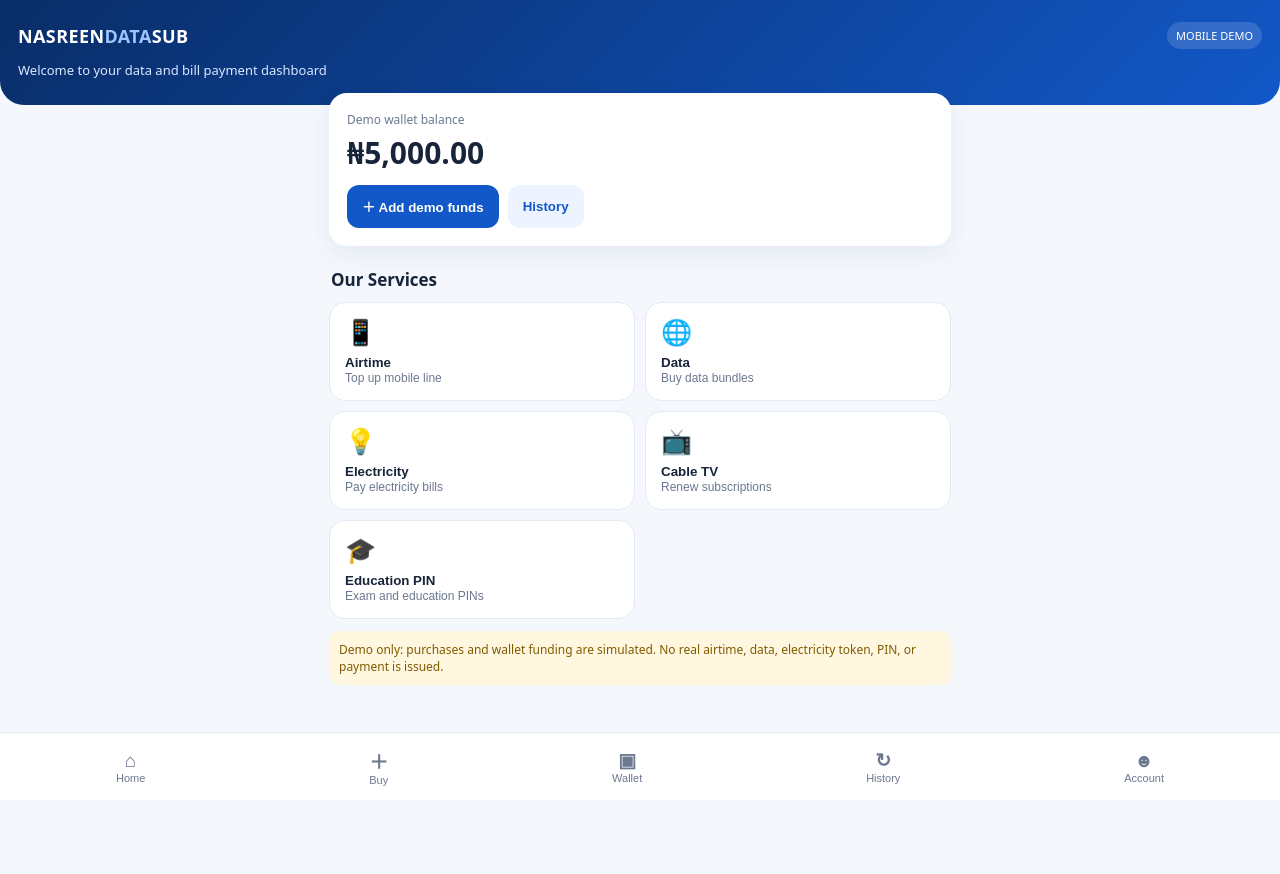
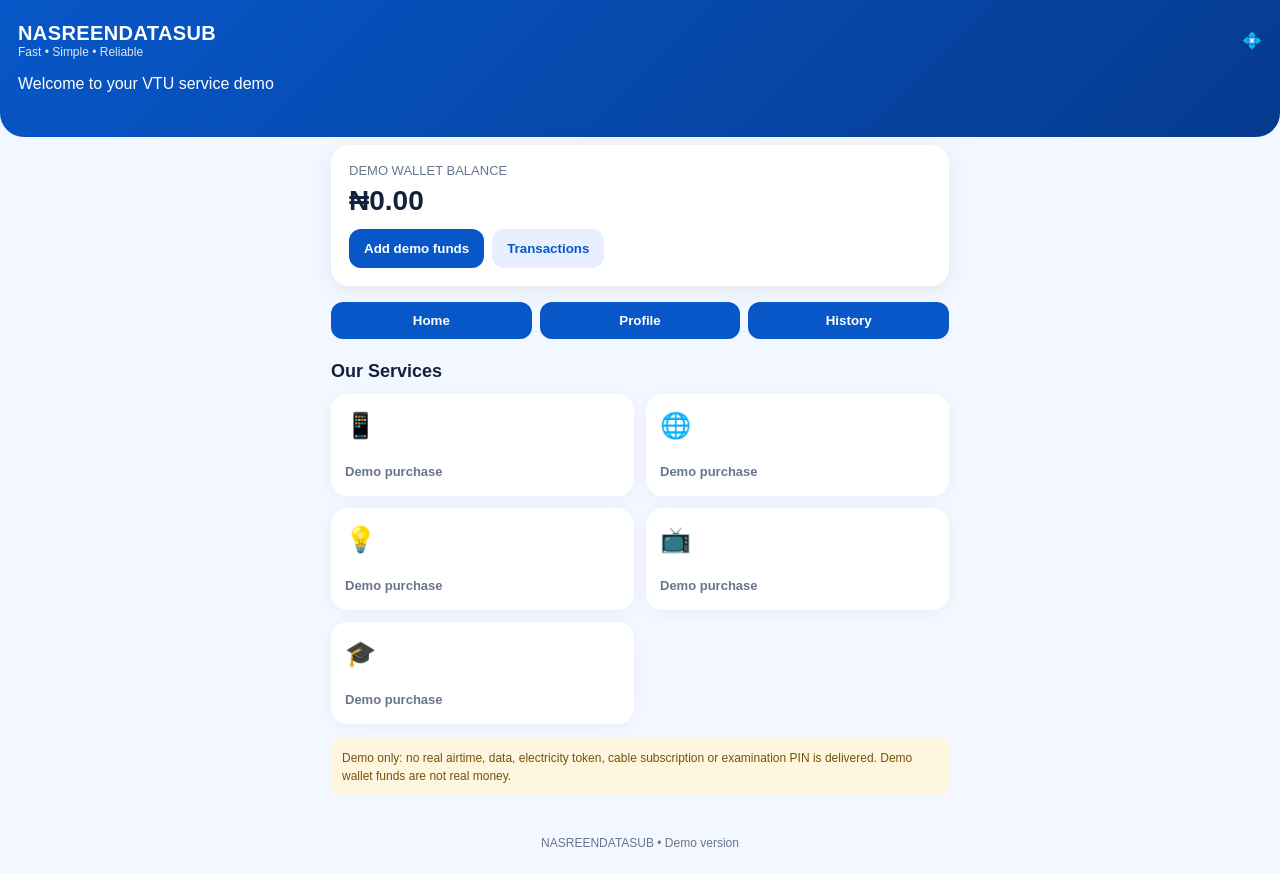
Before and after one commit to NasreenDataSub/nasreendatasub, a plain HTML site: page index.html in a window 1280 px wide. Before the commit the page ends 800 px from the top, so only its background shows below. Drawn offline with Linux system fonts and the light colour scheme.

Commit message:
Add files via upload

```diff
--- a/index.html
+++ b/index.html
@@ -2,74 +2,70 @@
 <html lang="en">
 <head>
 <meta charset="utf-8">
-<meta name="viewport" content="width=device-width, initial-scale=1, viewport-fit=cover">
-<meta name="theme-color" content="#1258c8">
-<link rel="manifest" href="./manifest.webmanifest">
-<link rel="icon" href="./icon-192.png">
+<meta name="viewport" content="width=device-width,initial-scale=1">
+<meta name="theme-color" content="#0757c8">
+<meta name="description" content="NASREENDATASUB VTU demo app">
+<link rel="manifest" href="manifest.webmanifest">
 <title>NASREENDATASUB</title>
 <style>
-:root{--blue:#1258c8;--navy:#092d68;--pale:#edf4ff;--ink:#17243a;--muted:#6c7890;--line:#e4eaf3}
-*{box-sizing:border-box}body{margin:0;background:#f4f7fc;color:var(--ink);font:15px system-ui,-apple-system,Segoe UI,Roboto,sans-serif}
-header{background:linear-gradient(135deg,var(--navy),var(--blue));color:white;padding:22px 18px 26px;border-radius:0 0 24px 24px}
-.top{display:flex;align-items:center;justify-content:space-between;gap:10px}.brand{font-weight:850;letter-spacing:.4px;font-size:18px}.tag{font-size:11px;background:#ffffff24;padding:6px 9px;border-radius:20px}
-main{max-width:650px;margin:auto;padding:0 14px 100px}.balance{margin-top:-12px;background:white;border-radius:18px;padding:18px;box-shadow:0 8px 24px #183d7112}
-.small{color:var(--muted);font-size:12px}.amount{font-size:30px;font-weight:800;margin:4px 0 12px}.actions{display:flex;gap:9px}.btn{border:0;border-radius:12px;padding:12px 15px;font-weight:700;background:var(--blue);color:white;cursor:pointer}.btn.light{background:var(--pale);color:var(--blue)}.btn.full{width:100%;margin-top:12px}
-h2{font-size:17px;margin:22px 2px 11px}.grid{display:grid;grid-template-columns:repeat(2,1fr);gap:10px}.service{background:white;border:1px solid var(--line);border-radius:16px;padding:15px;text-align:left;cursor:pointer;color:var(--ink)}.emoji{font-size:25px}.service b{display:block;margin-top:8px}.service span:last-child{font-size:12px;color:var(--muted)}
-.panel{background:white;border:1px solid var(--line);border-radius:16px;padding:15px;margin-top:12px}.field{display:block;margin:10px 0}.field span{display:block;font-size:12px;color:var(--muted);margin-bottom:5px}input,select{width:100%;padding:13px;border:1px solid #d8e1ef;border-radius:11px;background:#fff;font:inherit;color:var(--ink)}.notice{font-size:12px;color:#805b00;background:#fff7df;padding:10px;border-radius:10px;margin-top:12px}
-.tx{display:flex;justify-content:space-between;gap:12px;padding:11px 0;border-bottom:1px solid var(--line)}.tx:last-child{border:0}.positive{color:#16824b}.negative{color:#b34b37}
-nav{position:fixed;bottom:0;left:0;right:0;background:#fff;border-top:1px solid var(--line);display:flex;justify-content:space-around;padding:9px 4px calc(9px + env(safe-area-inset-bottom));z-index:4}nav button{border:0;background:none;color:var(--muted);font-size:11px;padding:5px;cursor:pointer}nav b{display:block;font-size:19px}
-.view{display:none}.view.active{display:block}.hidden{display:none!important}
-footer{text-align:center;color:var(--muted);font-size:11px;margin:24px 0}
+:root{--blue:#0757c8;--deep:#063b8f;--bg:#f3f7ff;--ink:#14213d;--muted:#68758d}
+*{box-sizing:border-box}body{margin:0;font-family:Arial,sans-serif;background:var(--bg);color:var(--ink)}
+header{background:linear-gradient(135deg,var(--blue),var(--deep));color:white;padding:22px 18px 28px;border-radius:0 0 24px 24px}
+.top{display:flex;justify-content:space-between;align-items:center}.brand{font-size:20px;font-weight:800;letter-spacing:.4px}.tag{font-size:12px;opacity:.85}
+main{max-width:650px;margin:auto;padding:16px}.balance{background:white;border-radius:18px;padding:18px;margin-top:-8px;box-shadow:0 5px 20px #183b7514}
+.small{font-size:13px;color:var(--muted)}.amount{font-size:28px;font-weight:800;margin:7px 0 12px}
+button{border:0;border-radius:12px;padding:12px 15px;background:var(--blue);color:white;font-weight:700;cursor:pointer}
+button.secondary{background:#e8f0ff;color:var(--blue)}button:disabled{opacity:.5}
+h2{font-size:18px;margin:22px 0 12px}.grid{display:grid;grid-template-columns:repeat(2,1fr);gap:12px}
+.service{background:white;border-radius:16px;padding:17px 14px;text-align:left;box-shadow:0 3px 14px #183b750c}
+.service b{display:block;margin-top:9px}.emoji{font-size:25px}
+.panel{background:white;border-radius:16px;padding:16px;margin-top:14px}
+input{width:100%;padding:13px;border:1px solid #d6deed;border-radius:10px;margin:7px 0 12px;font:inherit}
+.row{display:flex;gap:8px;flex-wrap:wrap;align-items:center}.hidden{display:none}
+.item{padding:11px 0;border-bottom:1px solid #edf0f5;font-size:14px}
+nav{display:flex;gap:8px;margin:16px 0}nav button{flex:1;padding:11px 5px}
+.notice{background:#fff6df;color:#76520b;padding:11px;border-radius:10px;font-size:12px;line-height:1.5;margin-top:14px}
+footer{text-align:center;color:var(--muted);font-size:12px;padding:24px}
 </style>
 </head>
 <body>
-<header><div class="top"><div class="brand">NASREEN<span style="color:#9dc5ff">DATA</span>SUB</div><div class="tag">MOBILE DEMO</div></div><p style="margin:12px 0 0;color:#dbe8ff;font-size:13px">Welcome to your data and bill payment dashboard</p></header>
+<header><div class="top"><div><div class="brand">NASREENDATASUB</div><div class="tag">Fast • Simple • Reliable</div></div><div>💠</div></div><p>Welcome to your VTU service demo</p></header>
 <main>
-<section id="home" class="view active">
-<div class="balance"><div class="small">Demo wallet balance</div><div class="amount" id="balance">₦5,000.00</div><div class="actions"><button class="btn" onclick="show('fund')">＋ Add demo funds</button><button class="btn light" onclick="show('history')">History</button></div></div>
-<h2>Our Services</h2>
-<div class="grid">
-<button class="service" onclick="service('Airtime')"><span class="emoji">📱</span><b>Airtime</b><span>Top up mobile line</span></button>
-<button class="service" onclick="service('Data')"><span class="emoji">🌐</span><b>Data</b><span>Buy data bundles</span></button>
-<button class="service" onclick="service('Electricity')"><span class="emoji">💡</span><b>Electricity</b><span>Pay electricity bills</span></button>
-<button class="service" onclick="service('Cable TV')"><span class="emoji">📺</span><b>Cable TV</b><span>Renew subscriptions</span></button>
-<button class="service" onclick="service('Education PIN')"><span class="emoji">🎓</span><b>Education PIN</b><span>Exam and education PINs</span></button>
+<section class="balance"><div class="small">DEMO WALLET BALANCE</div><div class="amount" id="balance">₦0.00</div><div class="row"><button onclick="demoFund()">Add demo funds</button><button class="secondary" onclick="showPage('transactions')">Transactions</button></div></section>
+<nav><button onclick="showPage('home')">Home</button><button onclick="showPage('profile')">Profile</button><button onclick="showPage('transactions')">History</button></nav>
+<section id="home">
+<h2>Our Services</h2><div class="grid">
+<button class="service" onclick="buy('Airtime')"><span class="emoji">📱</span><b>Airtime</b><span class="small">Demo purchase</span></button>
+<button class="service" onclick="buy('Data')"><span class="emoji">🌐</span><b>Data</b><span class="small">Demo purchase</span></button>
+<button class="service" onclick="buy('Electricity')"><span class="emoji">💡</span><b>Electricity</b><span class="small">Demo purchase</span></button>
+<button class="service" onclick="buy('Cable TV')"><span class="emoji">📺</span><b>Cable TV</b><span class="small">Demo purchase</span></button>
+<button class="service" onclick="buy('Education PIN')"><span class="emoji">🎓</span><b>Education PIN</b><span class="small">Demo purchase</span></button>
 </div>
-<div class="notice">Demo only: purchases and wallet funding are simulated. No real airtime, data, electricity token, PIN, or payment is issued.</div>
+<div class="notice">Demo only: no real airtime, data, electricity token, cable subscription or examination PIN is delivered. Demo wallet funds are not real money.</div>
 </section>
-<section id="fund" class="view">
-<h2>Add demo funds</h2><div class="panel"><label class="field"><span>Amount (₦)</span><input id="fundAmount" type="number" min="100" placeholder="e.g. 2000"></label><button class="btn full" onclick="fund()">Add to demo wallet</button><p class="small">This only changes the sample balance stored on this phone. It does not collect money.</p></div>
-</section>
-<section id="buy" class="view">
-<h2 id="buyTitle">Make a purchase</h2><div class="panel">
-<label class="field"><span>Service</span><select id="kind"><option>Airtime</option><option>Data</option><option>Electricity</option><option>Cable TV</option><option>Education PIN</option></select></label>
-<label class="field"><span>Phone number / Smartcard / Meter / Customer reference</span><input id="recipient" inputmode="numeric" placeholder="Enter reference"></label>
-<label class="field"><span>Network / Provider (demo)</span><select id="provider"><option>MTN</option><option>Airtel</option><option>Glo</option><option>9mobile</option><option>IKEJA Electric</option><option>Abuja Electric</option><option>DStv</option><option>GOtv</option><option>Startimes</option><option>WAEC</option><option>JAMB</option></select></label>
-<label class="field"><span>Amount (₦)</span><input id="buyAmount" type="number" min="50" placeholder="Enter amount"></label>
-<button class="btn full" onclick="purchase()">Continue (demo)</button></div>
-<div class="notice">Demo transaction only. Do not enter sensitive personal or payment details.</div>
-</section>
-<section id="history" class="view"><h2>Transaction history</h2><div class="panel" id="transactions"><p class="small">No transactions yet.</p></div></section>
-<section id="profile" class="view"><h2>Account</h2><div class="panel"><b>NASREENDATASUB</b><p class="small">Mobile demo account</p><p>Language: English</p><p>Theme: Blue &amp; White</p><button class="btn light" onclick="resetDemo()">Reset demo data</button></div><div class="notice">This is a prototype, not a live VTU business. Live services require a verified provider, secure backend, and approved payment integration.</div></section>
-</main>
-<nav><button onclick="show('home')"><b>⌂</b>Home</button><button onclick="show('buy')"><b>＋</b>Buy</button><button onclick="show('fund')"><b>▣</b>Wallet</button><button onclick="show('history')"><b>↻</b>History</button><button onclick="show('profile')"><b>☻</b>Account</button></nav>
+<section id="profile" class="hidden">
+<h2>Customer Profile</h2><div class="panel">
+<div id="profileStatus" class="small">You are using the guest demo.</div>
+<label>Full name</label><input id="fullName" placeholder="Enter your name">
+<label>Email address</label><input id="email" type="email" placeholder="Enter your email">
+<label>Password</label><input id="password" type="password" placeholder="Create a demo password">
+<div class="row"><button onclick="demoAuth()">Demo Register / Login</button><button class="secondary" onclick="logout()">Log out</button></div>
+<p class="small">This is a local demo profile saved only in this browser. It is not secure server-based account registration.</p>
+</div></section>
+<section id="transactions" class="hidden"><h2>Transaction History</h2><div class="panel" id="history"><div class="small">No transactions yet.</div></div></section>
+</main><footer>NASREENDATASUB • Demo version</footer>
 <script>
-const KEY='nasreendatasub_mobile_demo_v1';
-let state=JSON.parse(localStorage.getItem(KEY)||'null')||{balance:5000,tx:[]};
-function save(){localStorage.setItem(KEY,JSON.stringify(state));render()}
-function money(n){return '₦'+Number(n).toLocaleString('en-NG',{minimumFractionDigits:2,maximumFractionDigits:2})}
-function show(id){document.querySelectorAll('.view').forEach(x=>x.classList.remove('active'));document.getElementById(id).classList.add('active');render()}
-function service(name){document.getElementById('kind').value=name;show('buy')}
-function fund(){let n=Number(document.getElementById('fundAmount').value);if(!Number.isFinite(n)||n<100)return alert('Enter an amount of at least ₦100.');state.balance+=n;state.tx.unshift({type:'Demo wallet credit',ref:'Demo funding',amount:n,date:new Date().toLocaleString()});document.getElementById('fundAmount').value='';save();show('home');alert('Demo funds added to your sample wallet.')}
-function purchase(){let type=document.getElementById('kind').value,ref=document.getElementById('recipient').value.trim(),provider=document.getElementById('provider').value,n=Number(document.getElementById('buyAmount').value);if(!ref||!Number.isFinite(n)||n<50)return alert('Enter the reference and an amount of at least ₦50.');if(n>state.balance)return alert('Insufficient demo wallet balance. Add demo funds first.');state.balance-=n;state.tx.unshift({type:'Demo '+type,ref:provider+' • '+ref,amount:-n,date:new Date().toLocaleString()});save();document.getElementById('recipient').value='';document.getElementById('buyAmount').value='';show('history');alert('Demo request recorded. No real service was delivered.')}
-function render(){document.getElementById('balance').textContent=money(state.balance);let el=document.getElementById('transactions');el.innerHTML=state.tx.length?state.tx.map(t=>`<div class="tx"><div><b>${escapeHtml(t.type)}</b><div class="small">${escapeHtml(t.ref)}<br>${escapeHtml(t.date)}</div></div><b class="${t.amount>0?'positive':'negative'}">${t.amount>0?'+':''}${money(t.amount)}</b></div>`).join(''):'<p class="small">No transactions yet.</p>'}
-function escapeHtml(s){return String(s).replace(/[&<>"']/g,c=>({'&':'&amp;','<':'&lt;','>':'&gt;','"':'&quot;',"'":'&#39;'}[c]))}
-function resetDemo(){if(confirm('Reset the demo wallet and transaction history on this phone?')){state={balance:5000,tx:[]};save();show('home')}}
-render();
-</script>
-<script>
-if ("serviceWorker" in navigator) {
-  window.addEventListener("load", () => navigator.serviceWorker.register("./sw.js").catch(() => {}));
-}
+let wallet=Number(localStorage.getItem('nds_wallet')||0);
+let tx=JSON.parse(localStorage.getItem('nds_tx')||'[]');
+function money(n){return '₦'+Number(n).toFixed(2)}
+function render(){document.getElementById('balance').textContent=money(wallet);let h=document.getElementById('history');h.innerHTML=tx.length?tx.slice().reverse().map(x=>`<div class="item"><b>${x.name}</b><br><span class="small">${x.date}</span><br>${money(x.amount)} • ${x.status}</div>`).join(''):'<div class="small">No transactions yet.</div>'}
+function save(){localStorage.setItem('nds_wallet',wallet);localStorage.setItem('nds_tx',JSON.stringify(tx));render()}
+function showPage(p){['home','profile','transactions'].forEach(x=>document.getElementById(x).classList.toggle('hidden',x!==p));}
+function demoFund(){let a=1000;wallet+=a;tx.push({name:'Demo wallet funding',amount:a,status:'Demo only',date:new Date().toLocaleString()});save();alert('₦1,000 demo funds added. No real money was moved.')}
+function buy(name){let raw=prompt('Enter demo amount for '+name+' (₦):');if(raw===null)return;let a=Number(raw);if(!Number.isFinite(a)||a<=0){alert('Enter a valid amount.');return}if(a>wallet){alert('Insufficient demo balance. Add demo funds first.');return}wallet-=a;tx.push({name,amount:a,status:'Simulated — not delivered',date:new Date().toLocaleString()});save();alert('Demo request recorded. No real service was purchased.')}
+function demoAuth(){let n=document.getElementById('fullName').value.trim(),e=document.getElementById('email').value.trim(),p=document.getElementById('password').value;if(!n||!e||!p){alert('Please enter your name, email and a demo password.');return}localStorage.setItem('nds_profile',JSON.stringify({name:n,email:e}));document.getElementById('profileStatus').textContent='Demo profile: '+n+' ('+e+')';alert('Demo profile saved on this browser only.')}
+function logout(){localStorage.removeItem('nds_profile');document.getElementById('profileStatus').textContent='You are using the guest demo.';document.getElementById('fullName').value='';document.getElementById('email').value='';document.getElementById('password').value=''}
+try{let u=JSON.parse(localStorage.getItem('nds_profile')||'null');if(u){document.getElementById('profileStatus').textContent='Demo profile: '+u.name+' ('+u.email+')';document.getElementById('fullName').value=u.name;document.getElementById('email').value=u.email}}catch(e){}
+render();if('serviceWorker' in navigator && location.protocol.startsWith('http'))navigator.serviceWorker.register('./sw.js').catch(()=>{});
 </script>
 </body></html>
```
